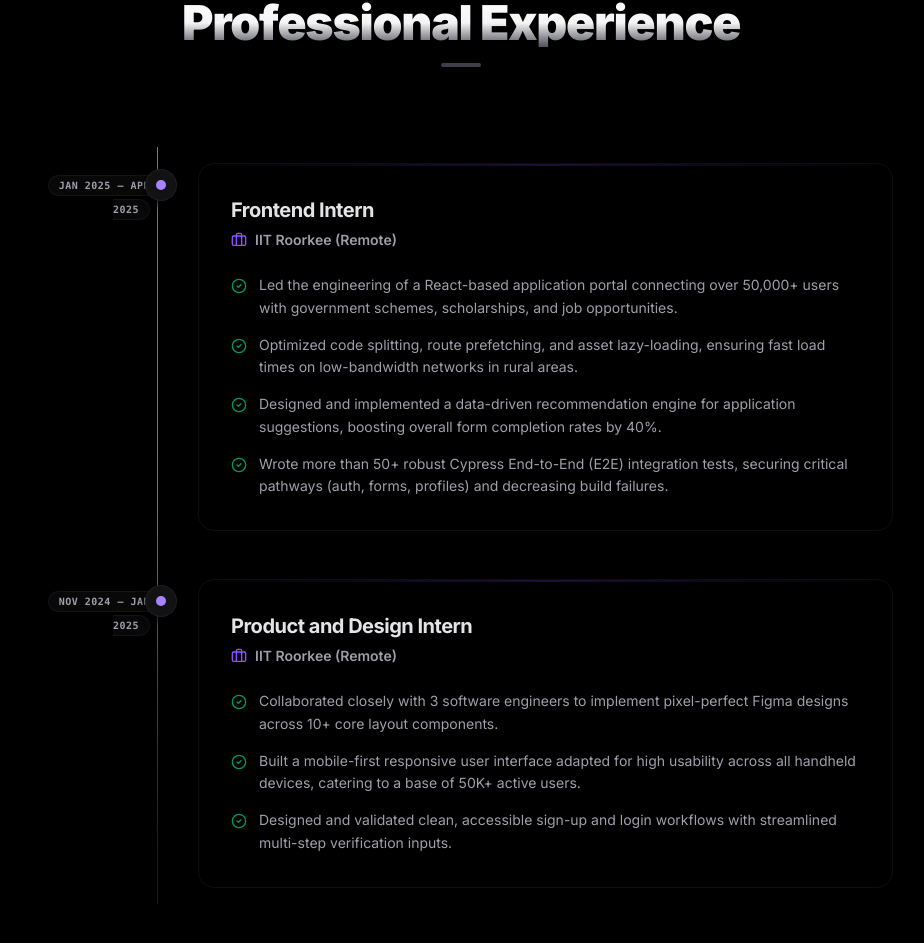
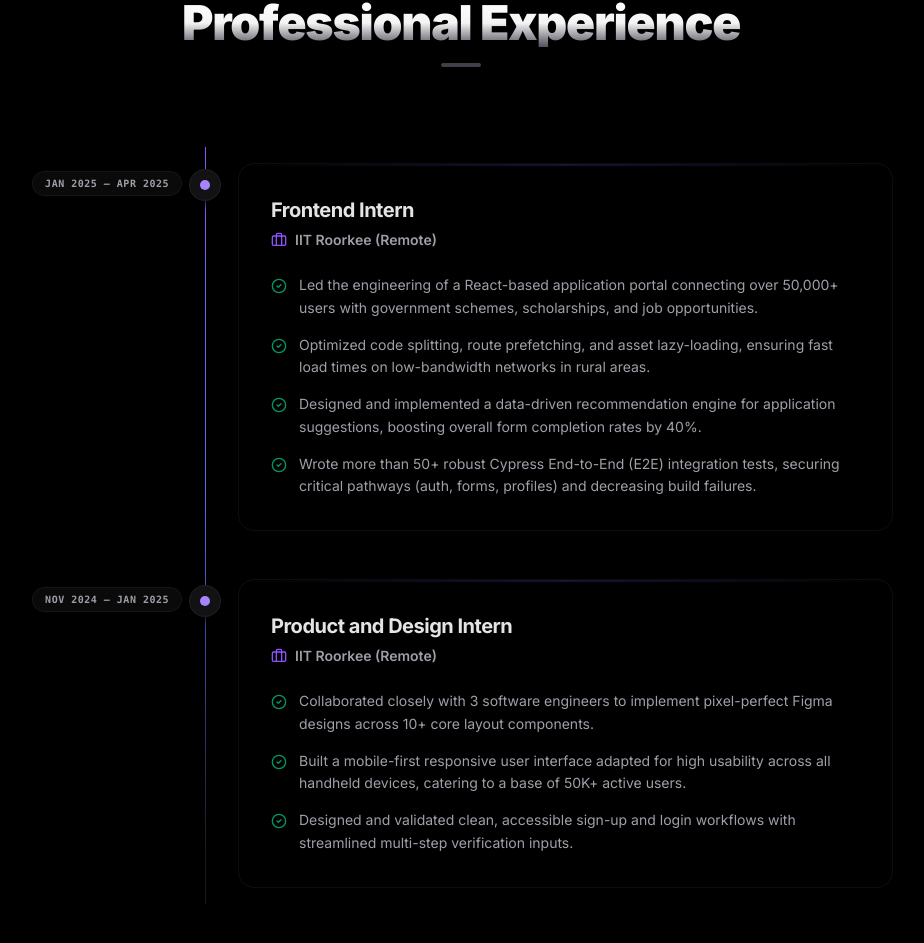
Before and after one commit to cax6505/Personal-Portfolio, a Next.js app: page / in a window 1280 px wide. Shown: the part 2712-3655 px from the top of the page, without its empty margins (179-1103 px from the left). Built offline with nearby package versions, Linux system fonts and the light colour scheme; no server answers.

Commit message:
fix: experience timeline date badge wrapping and bead node overlap

```diff
--- a/src/components/sections/experience.tsx
+++ b/src/components/sections/experience.tsx
@@ -39,7 +39,7 @@ export function Experience() {
         </div>
 
         {/* Timeline Visual Container */}
-        <div className="relative border-l border-zinc-300 dark:border-white/10 ml-4 md:ml-32 pl-8 md:pl-10 space-y-12 py-4">
+        <div className="relative border-l border-zinc-300 dark:border-white/10 ml-4 md:ml-44 pl-6 md:pl-8 space-y-12 py-4">
           {/* Subtle Vertical Glow Indicator Line */}
           <div className="absolute top-0 bottom-0 left-0 w-px bg-gradient-to-b from-violet-500 via-indigo-500 to-transparent -ml-[1px]" />
 
@@ -53,13 +53,13 @@ export function Experience() {
               className="relative"
             >
               {/* Timeline Bead Circle Node with Glow */}
-              <div className="absolute -left-[45px] md:-left-[53px] top-1.5 flex items-center justify-center size-8 rounded-full border border-zinc-200 dark:border-white/5 bg-white dark:bg-[#121214] shadow-[0_2px_8px_rgba(0,0,0,0.06)] dark:shadow-[0_4px_10px_rgba(0,0,0,0.8)] z-10">
+              <div className="absolute -left-[41px] md:-left-[49px] top-1.5 flex items-center justify-center size-8 rounded-full border border-zinc-200 dark:border-white/5 bg-white dark:bg-[#121214] shadow-[0_2px_8px_rgba(0,0,0,0.06)] dark:shadow-[0_4px_10px_rgba(0,0,0,0.8)] z-10">
                 <div className="size-2.5 rounded-full bg-violet-500 dark:bg-violet-400 group-hover:scale-125 transition-transform" />
               </div>
 
               {/* Company / Date floating label in timeline left-gutter on desktop */}
-              <div className="hidden md:block absolute -left-44 top-2 text-right w-32">
-                <span className="text-[10px] font-mono tracking-wider uppercase font-bold text-zinc-600 dark:text-zinc-400 bg-zinc-100 dark:bg-white/[0.03] px-2.5 py-1 rounded-full border border-zinc-200 dark:border-white/5">
+              <div className="hidden md:flex absolute right-full top-2 mr-14 items-center justify-end pointer-events-none">
+                <span className="text-[10px] font-mono tracking-wider uppercase font-bold text-zinc-600 dark:text-zinc-400 bg-zinc-100 dark:bg-white/[0.04] px-3 py-1 rounded-full border border-zinc-200 dark:border-white/5 whitespace-nowrap shadow-sm">
                   {exp.period}
                 </span>
               </div>
@@ -83,8 +83,8 @@ export function Experience() {
                   </div>
 
                   {/* Mobile Period badge (only on small viewports) */}
-                  <div className="md:hidden">
-                    <span className="text-[10px] font-mono tracking-wider uppercase font-bold text-zinc-600 dark:text-zinc-400 bg-zinc-100 dark:bg-white/[0.03] px-2.5 py-1 rounded-full border border-zinc-200 dark:border-white/5">
+                  <div className="md:hidden mt-1">
+                    <span className="inline-block text-[10px] font-mono tracking-wider uppercase font-bold text-zinc-600 dark:text-zinc-400 bg-zinc-100 dark:bg-white/[0.04] px-3 py-1 rounded-full border border-zinc-200 dark:border-white/5 whitespace-nowrap">
                       {exp.period}
                     </span>
                   </div>
```
